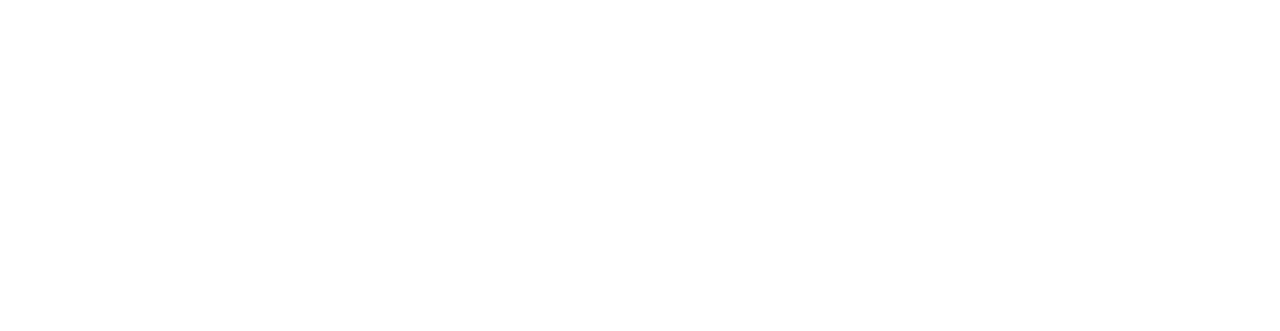
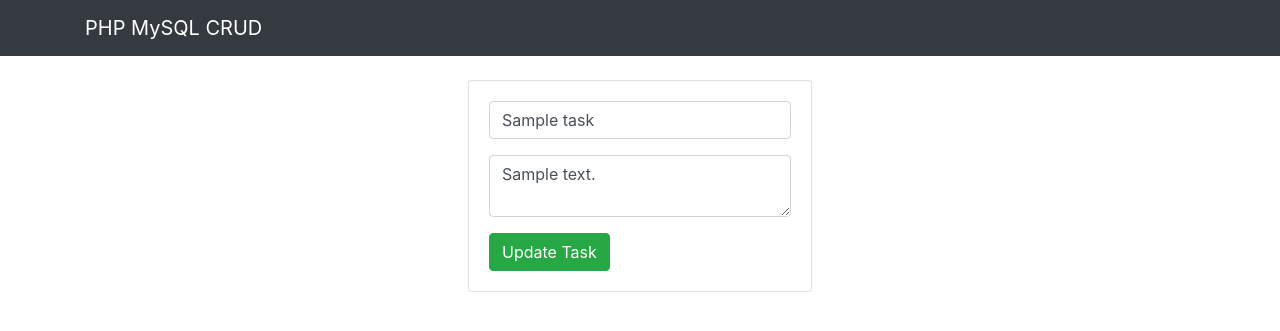
Before and after one commit to CHINOBv/php-mysql-crud, a PHP site: page /edit_task.php?id=1 in a window 1280 px wide. Before the commit the part shown is empty. Shown: the top 331 px of the page. Run offline with PHP 8.4, Linux system fonts and the light colour scheme; tables that the repository leaves empty or names only in its code hold one stand-in row (values such as "Sample post"); some libraries are stand-ins or nearby versions.

Commit message:
Use el metodo POST para actualizar las tareas y el GET para eliminarlas

```diff
--- a/edit_task.php
+++ b/edit_task.php
@@ -1,3 +1,49 @@
 <?php
+  include("db.php");
+  if(isset($_GET['id'])){
+    $id = $_GET['id'];
 
+    $query = "SELECT * FROM task WHERE id = $id";
+
+    $res = mysqli_query($con, $query);
+    if(mysqli_num_rows($res) === 1){
+      $row = mysqli_fetch_array($res);
+      $title = $row['title'];
+      $description = $row['description'];
+    }
+  }
+  if(isset($_POST['update_task'])){
+    $id = $_GET['id'];
+    $title = $_POST['title'];
+    $description = $_POST['description'];
+
+    $query = "UPDATE task set title='$title', description = '$description' WHERE id = $id ";
+
+    mysqli_query($con,$query);
+    $_SESSION['message'] = "Task Updated";
+    $_SESSION['message_type'] = "success";
+    header('Location: index.php');
+
+  }
 ?>
+
+<?php include("./includes/header.php") ?>
+  <div class="container p-4">
+    <div class="row">
+      <div class="col-md-4 mx-auto">
+        <div class="card card-body">
+          <form action="edit_task.php?id=<?php echo $_GET['id']; ?>" method="POST">
+            <div class="form-group">
+              <input type="text" name="title" value="<?php echo $title; ?>" class="form-control" placeholder="Update Title" >
+            </div>
+            <div class="form-group">
+              <textarea name="description" rows="2" class="form-control" placeholder="Update Description"><?php echo $description; ?>
+              </textarea>
+            </div>
+            <input type="submit" value="Update Task" name="update_task" class="btn btn-success">
+          </form>
+        </div>
+      </div>
+    </div>
+  </div>
+<?php include("./includes/footer.php") ?>
```
